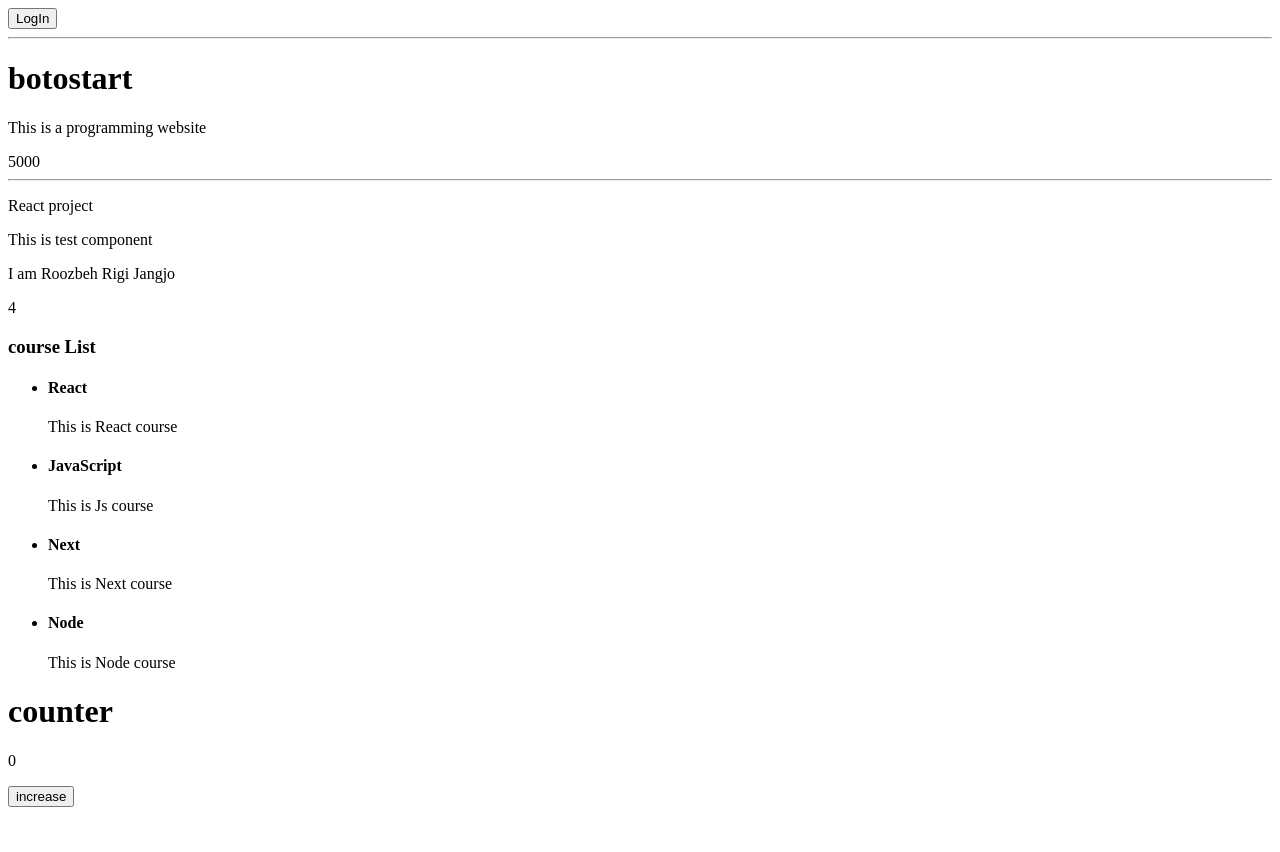
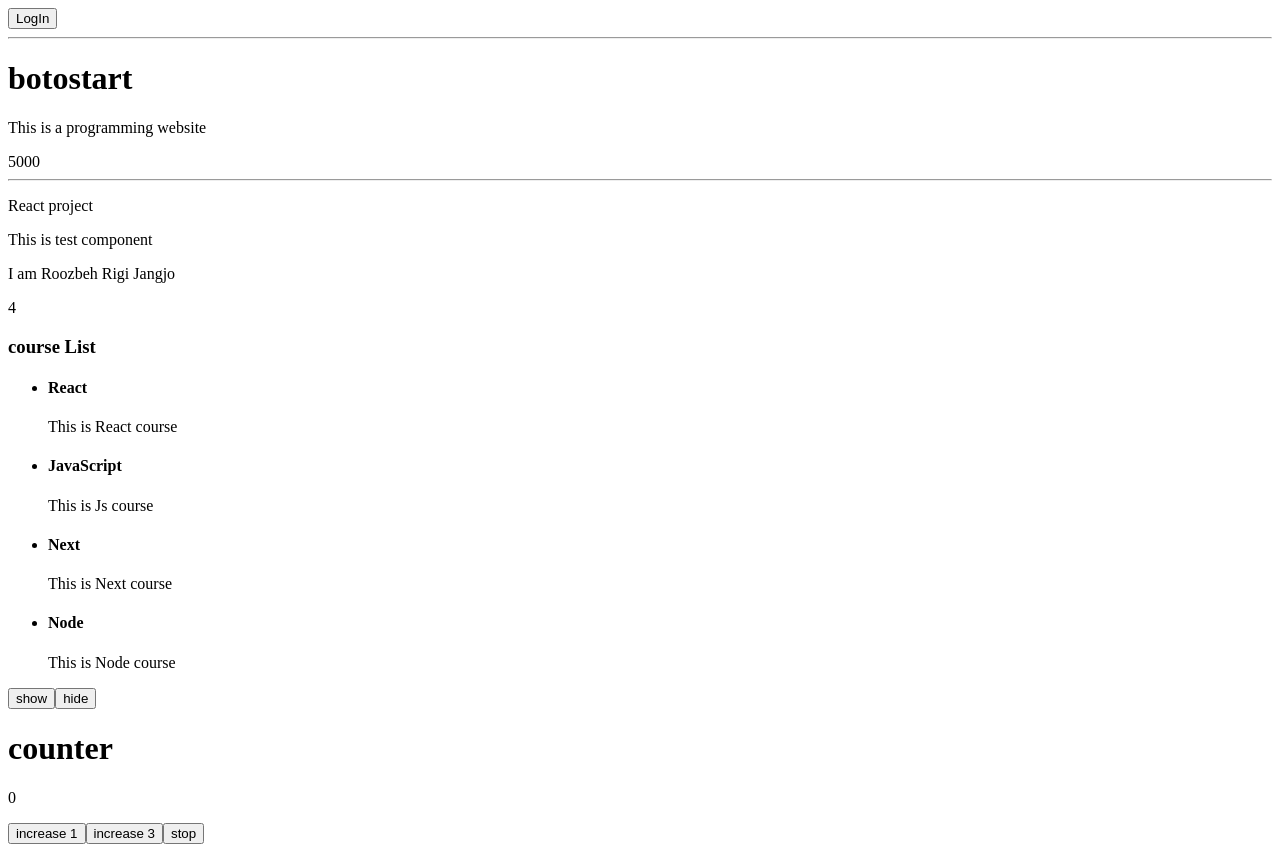
Before and after one commit to golabisib/learnReact, a React (Vite) app in the folder learningReact/: page / in a window 1280 px wide. Before the commit the page ends 815 px from the top, so only its background shows below. Built offline with nearby package versions, Linux system fonts and the light colour scheme.

Commit message:
The useState part is added

```diff
--- a/learningReact/src/Counter.jsx
+++ b/learningReact/src/Counter.jsx
@@ -15,21 +15,43 @@
 // // without any external function
 // export default Counter
 
-// hook
+// hook & state
 import { useState } from "react";
 
 function Counter() {
     const [counter, setCounter] = useState(0);
-    const increaseHandler = () => setCounter(counter + 1);
+    const [isShow, setShow] = useState(true);
+
+    const increaseHandler = () => setCounter(counter => counter + 1);
+    const increaseHandler3 = () => {
+        setCounter(counter => counter + 1)
+        setCounter(counter => counter + 1)
+        setCounter(counter => counter + 1)
+    };
+    const stopHandler = () => setCounter(0);
+
+
+    const showHandler = () => setShow(true);
+    const hideHandler = () => setShow(false);
+
 
     return (
         <>
-        <h1>counter</h1>
-        <p>{counter}</p>
-        <button onClick={increaseHandler}>increase</button>
+        <button onClick={showHandler}>show</button>
+        <button onClick={hideHandler}>hide</button>
+        {
+            isShow && (
+            <div>
+                <h1>counter</h1>
+                <p>{counter}</p>
+                <button onClick={increaseHandler}>increase 1</button>
+                <button onClick={increaseHandler3}>increase 3</button>
+                <button onClick={stopHandler}>stop</button>
+            </div>
+            ) }
         </>
-  )
+        );
 }
-//46
+//50
 
 export default Counter
```
